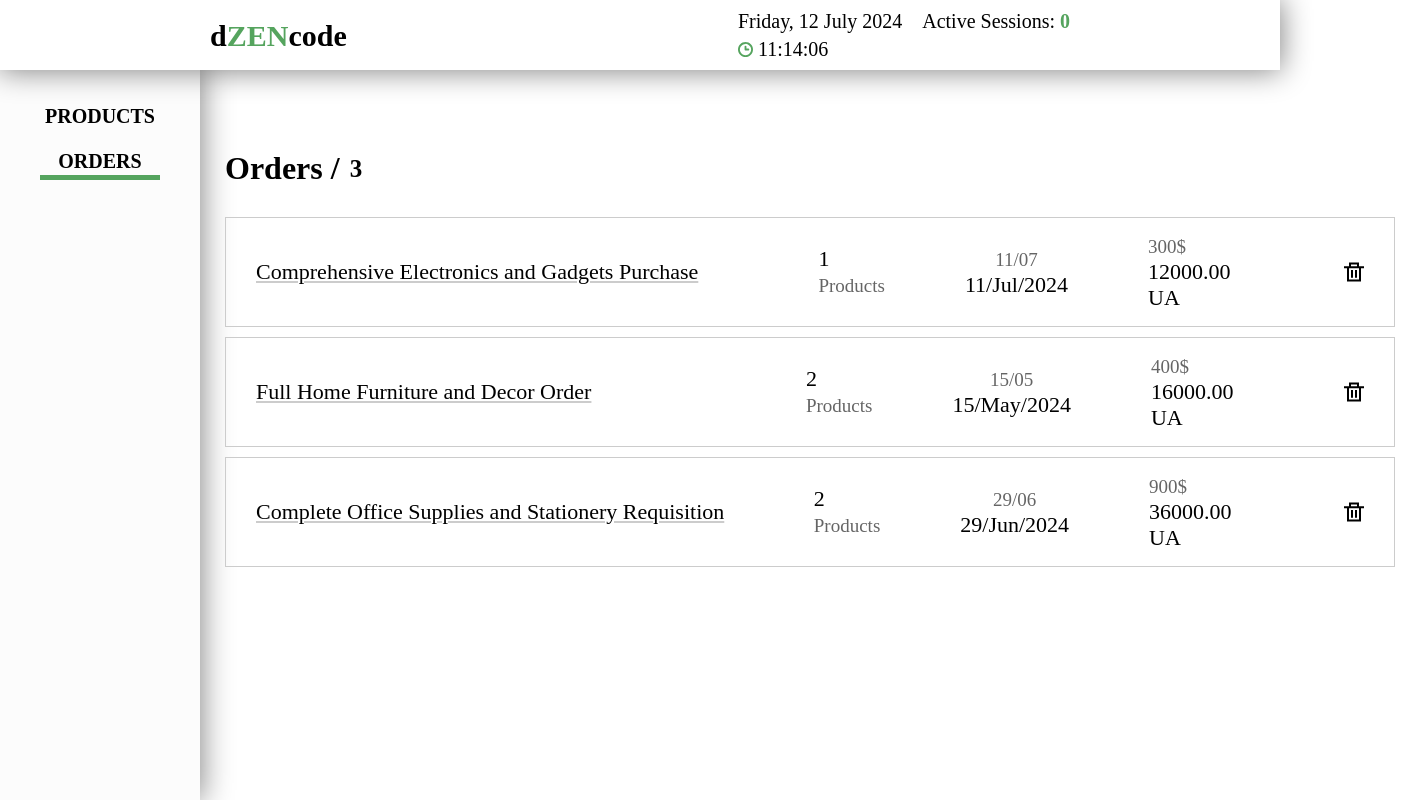
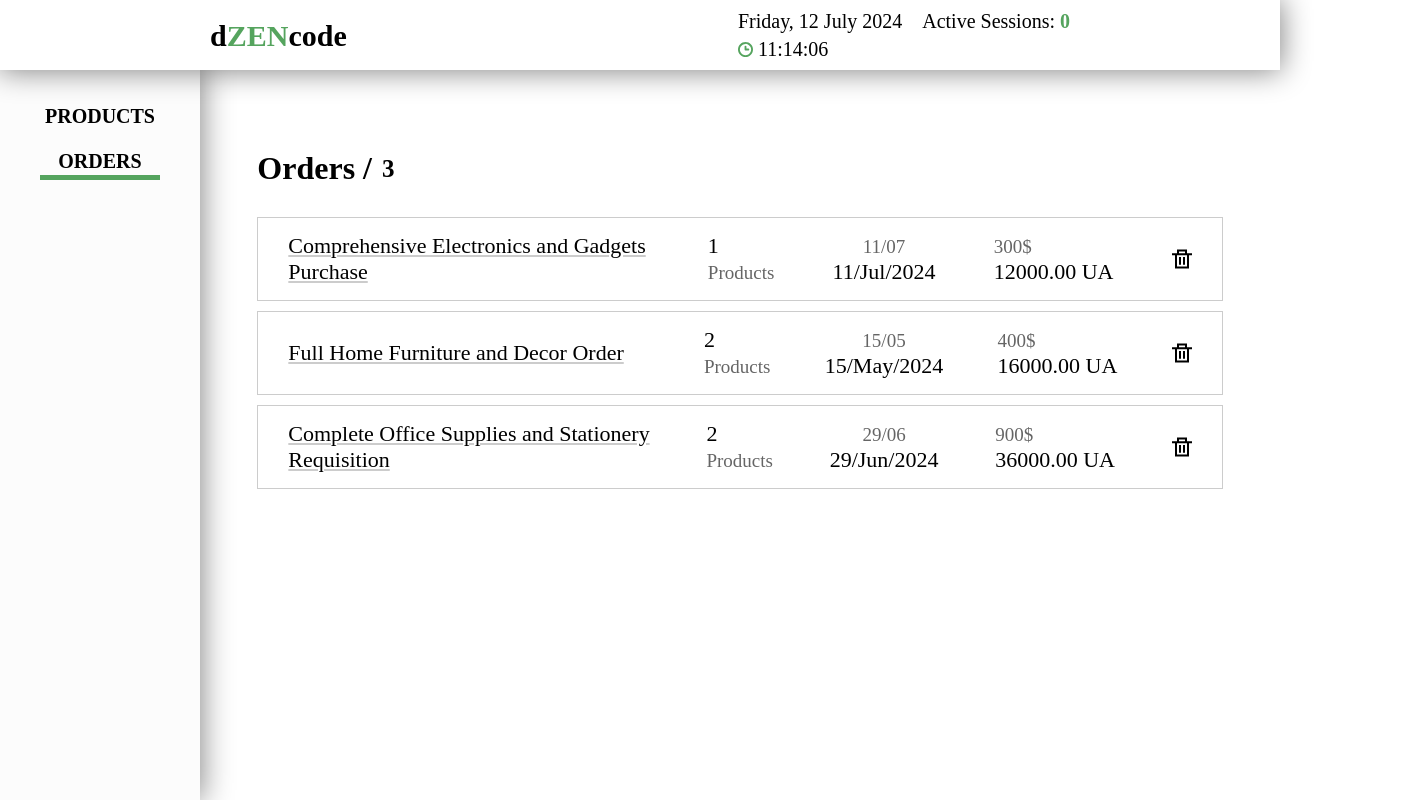
Before and after one commit to RusLan2186/Order-Products, a Vue app: page /orders in a window 1280 px wide. Shown: the whole page, 1420 px wide, since content can reach past the window. Built offline with nearby package versions, Linux system fonts and the light colour scheme; no server answers.

Commit message:
fixing adaptive

```diff
--- a/src/components/Orders.vue
+++ b/src/components/Orders.vue
@@ -130,8 +130,8 @@ export default {
 
 <style scoped>
 .order-container {
-  max-width: 1600px;
-  box-sizing: border-box;
+  /* max-width: 1600px; */
+  /* box-sizing: border-box; */
   margin: 0 auto;
 }
 
@@ -156,7 +156,7 @@ export default {
   display: flex;
   align-items: center;
   justify-content: space-between;
-  column-gap: 80px;
+  column-gap: 30px;
   border: 1px solid #ccc;
   margin-bottom: 10px;
   padding: 15px 30px;
@@ -182,7 +182,7 @@ export default {
 }
 
 .order-name {
-  width: 500px;
+  width: 40%;
   text-decoration: underline;
   text-decoration-color: #ccc;
 }
--- a/src/components/ProductsPage.vue
+++ b/src/components/ProductsPage.vue
@@ -164,8 +164,6 @@ export default {
   flex-direction: column;
   align-items: flex-start;
   padding: 0 100px;
-  /* max-width: 1600px; */
-  /* margin: 0 auto; */
 }
 
 .product-page__header {
@@ -265,4 +263,10 @@ export default {
   text-align: center;
   color: red;
 }
+@media (max-width: 1400px){
+  .product-page__container {
+
+  padding: 0px;
+}
+}
 </style>
```
Also changed, not shown: src/assets/main.css (line endings or trailing spaces).
